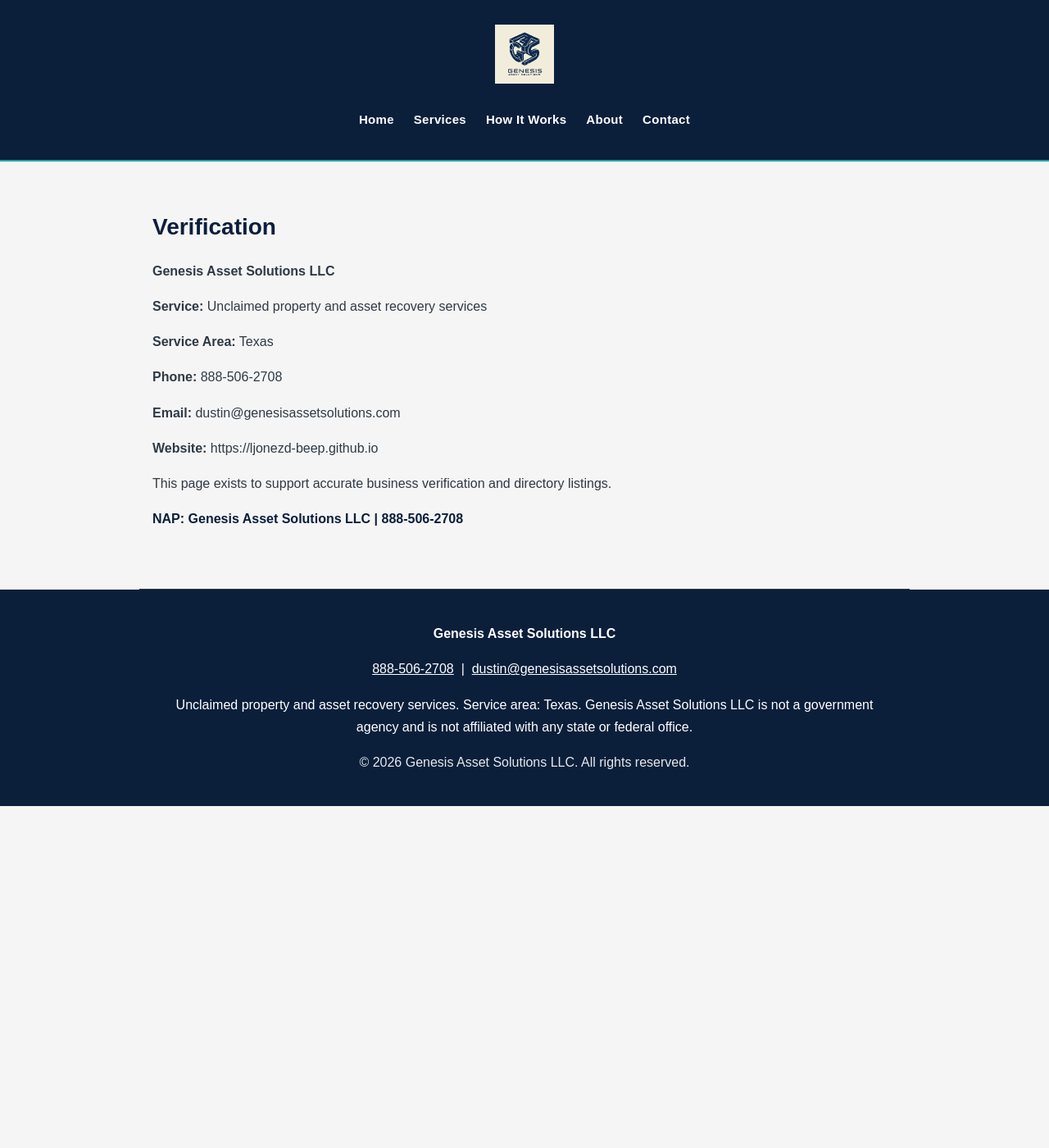
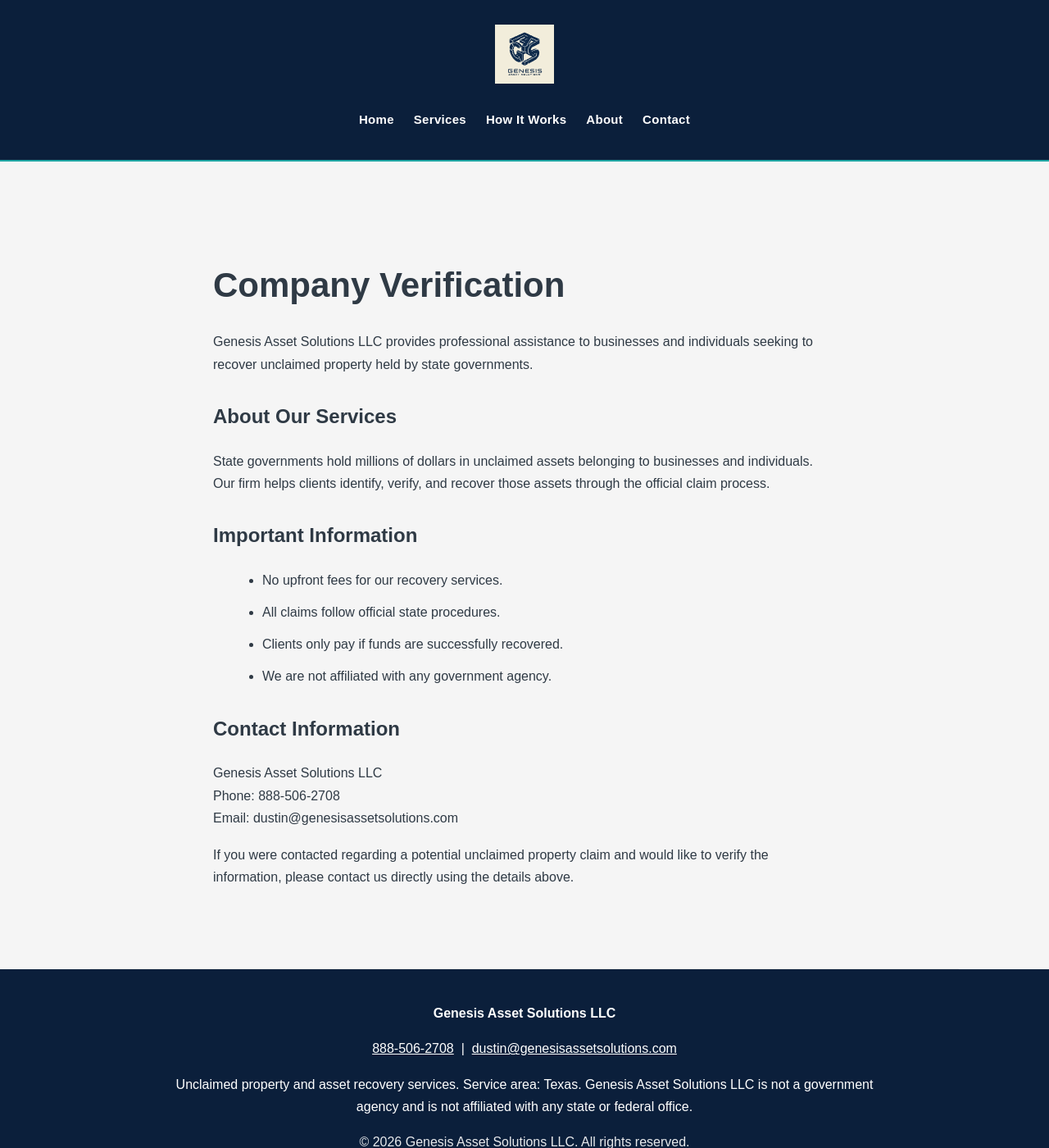
Before and after one commit to ljonezd-beep/genesisassetsolutions-site, a Jekyll site: the page built from verification.html, in a window 1280 px wide and 1400 px high. Shown: the whole window at 82% size. Built offline with Jekyll 4.4.1, drawn with Linux system fonts in a browser that asks for light colours.

Commit message:
Add verification page

```diff
--- a/assets/css/styles.css
+++ b/assets/css/styles.css
@@ -821,3 +821,24 @@
   font-size:20px;
   margin-bottom:35px;
 }
+
+.verification{
+  padding:80px 20px;
+}
+
+.verification-inner{
+  max-width:800px;
+  margin:0 auto;
+}
+
+.verification h1{
+  margin-bottom:20px;
+}
+
+.verification h2{
+  margin-top:30px;
+}
+
+.verification ul{
+  margin-left:20px;
+}
--- a/verification.html
+++ b/verification.html
@@ -1,32 +1,50 @@
 ---
 layout: default
-title: "Verification"
-description: "Public verification details for Genesis Asset Solutions LLC."
+title: Company Verification
 ---
 
-<section class="content-section">
-  <h2>Verification</h2>
+<section class="verification">
 
-  <p><strong>{{ site.title }}</strong></p>
+  <div class="verification-inner">
 
-  <p><strong>Service:</strong> Unclaimed property and asset recovery services</p>
+    <h1>Company Verification</h1>
 
-  <p><strong>Service Area:</strong> {{ site.service_area }}</p>
+    <p>
+      Genesis Asset Solutions LLC provides professional assistance to businesses
+      and individuals seeking to recover unclaimed property held by state governments.
+    </p>
 
-  <p><strong>Phone:</strong>
-    <a href="tel:{{ site.phone | replace: ' ', '' }}">{{ site.phone }}</a>
-  </p>
+    <h2>About Our Services</h2>
 
-  <p><strong>Email:</strong>
-    <a href="mailto:{{ site.email }}">{{ site.email }}</a>
-  </p>
+    <p>
+      State governments hold millions of dollars in unclaimed assets belonging to
+      businesses and individuals. Our firm helps clients identify, verify, and
+      recover those assets through the official claim process.
+    </p>
 
-  <p><strong>Website:</strong> {{ site.url }}</p>
+    <h2>Important Information</h2>
 
-  <p>This page exists to support accurate business verification and directory listings.</p>
+    <ul>
+      <li>No upfront fees for our recovery services.</li>
+      <li>All claims follow official state procedures.</li>
+      <li>Clients only pay if funds are successfully recovered.</li>
+      <li>We are not affiliated with any government agency.</li>
+    </ul>
 
-  <p class="method-line">
-    NAP: <strong>{{ site.title }}</strong> |
-    <strong>{{ site.phone }}</strong>
-  </p>
+    <h2>Contact Information</h2>
+
+    <p>
+      Genesis Asset Solutions LLC<br>
+      Phone: 888-506-2708<br>
+      Email: dustin@genesisassetsolutions.com
+    </p>
+
+    <p>
+      If you were contacted regarding a potential unclaimed property claim and
+      would like to verify the information, please contact us directly using the
+      details above.
+    </p>
+
+  </div>
+
 </section>
```
